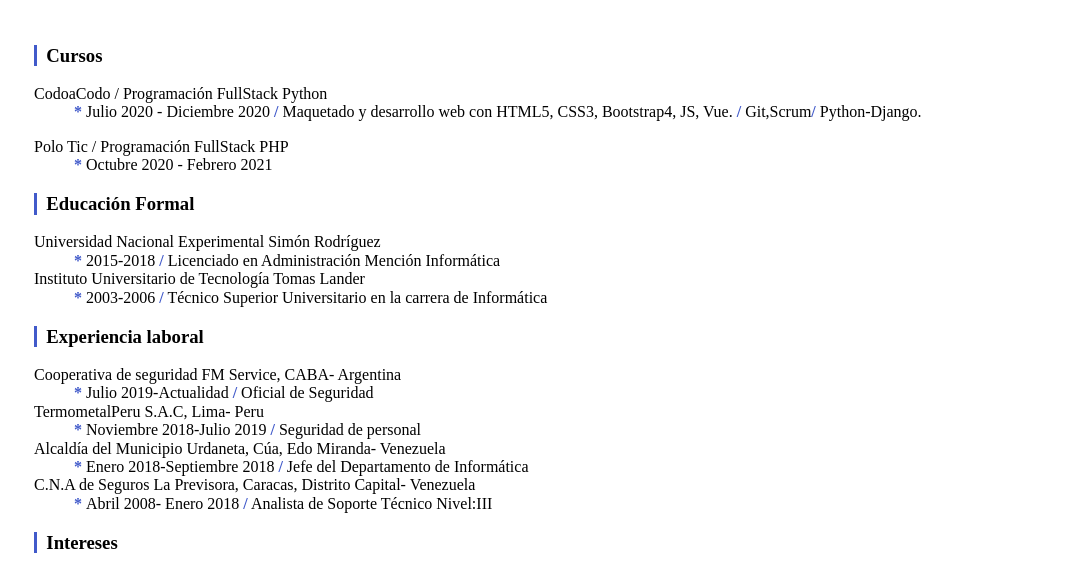
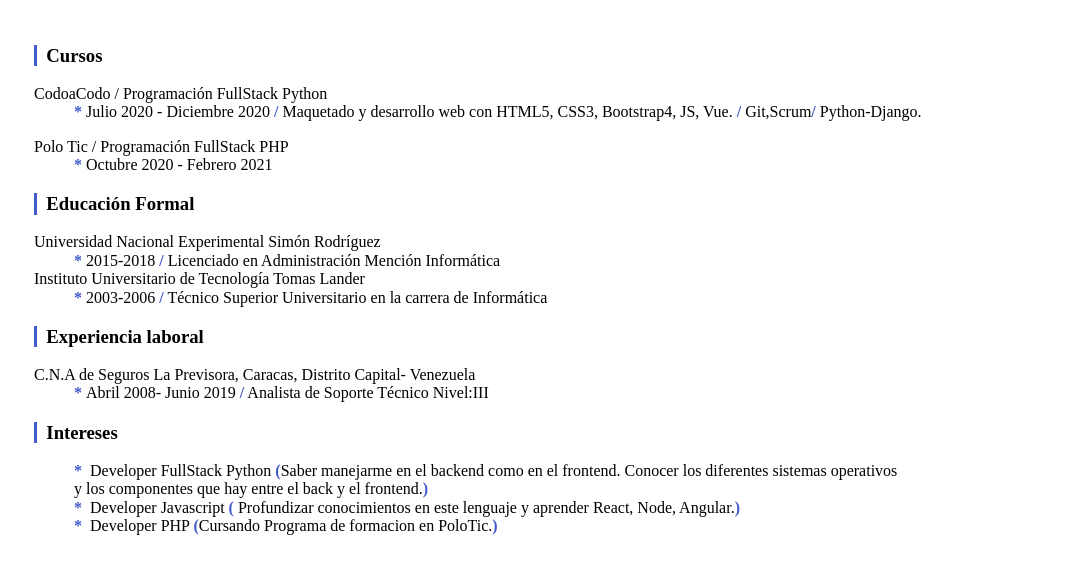
Before and after one commit to jorgelnt/micurriculum, a plain HTML site: page index.html in a window 1280 px wide. Shown: the part 229-798 px from the top of the page, without its empty margins (94-1180 px from the left). Drawn offline with Linux system fonts and the light colour scheme.

Commit message:
Update index.html

```diff
--- a/index.html
+++ b/index.html
@@ -56,14 +56,9 @@
     <div class="container">
         <h3>Experiencia laboral</h3>
         <dl>
-            <dt>Cooperativa de seguridad FM Service, CABA- Argentina</dt>
-            <dd><span>* </span>Julio 2019-Actualidad <span>/</span> Oficial de Seguridad</dd>
-            <dt>TermometalPeru S.A.C, Lima- Peru</dt>
-            <dd><span>* </span>Noviembre 2018-Julio 2019 <span>/</span> Seguridad de personal</dd>
-            <dt>Alcaldía del Municipio Urdaneta, Cúa, Edo Miranda- Venezuela</dt>
-            <dd><span>* </span>Enero 2018-Septiembre 2018 <span>/</span> Jefe del Departamento de Informática</dd>
+
             <dt>C.N.A de Seguros La Previsora, Caracas, Distrito Capital- Venezuela </dt>
-            <dd><span>* </span>Abril 2008- Enero 2018 <span>/</span> Analista de Soporte Técnico Nivel:III</dd>
+            <dd><span>* </span>Abril 2008- Junio 2019 <span>/</span> Analista de Soporte Técnico Nivel:III</dd>
         </dl>
     </div>
 
```
